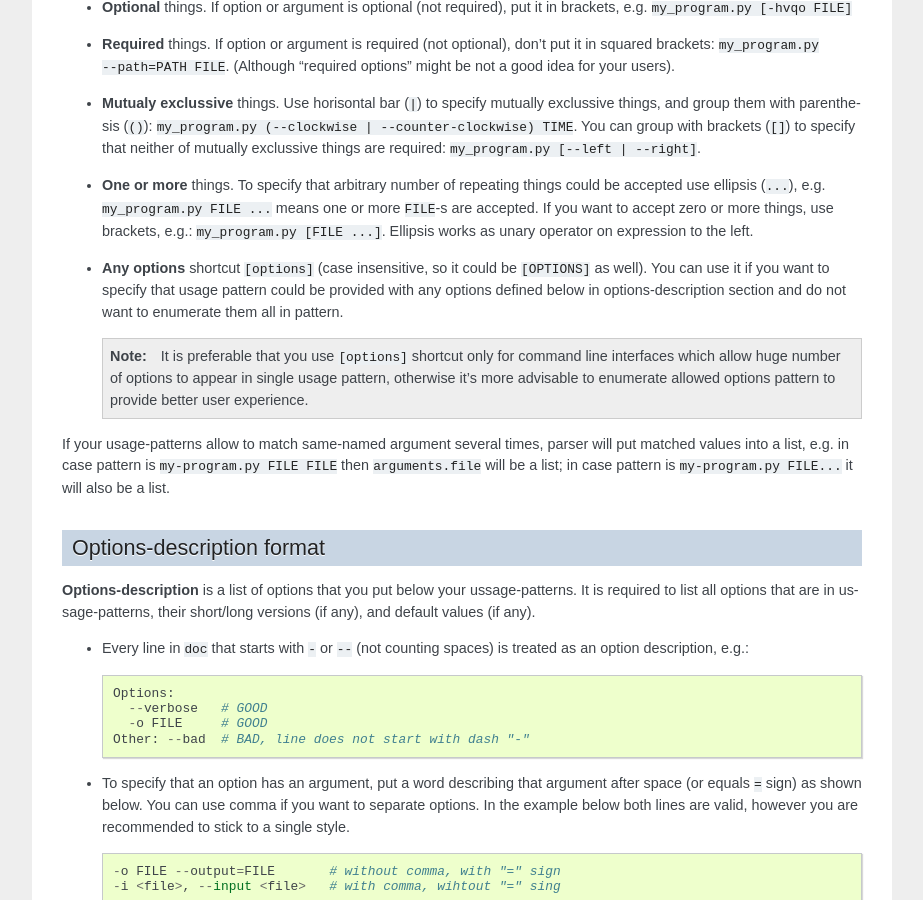
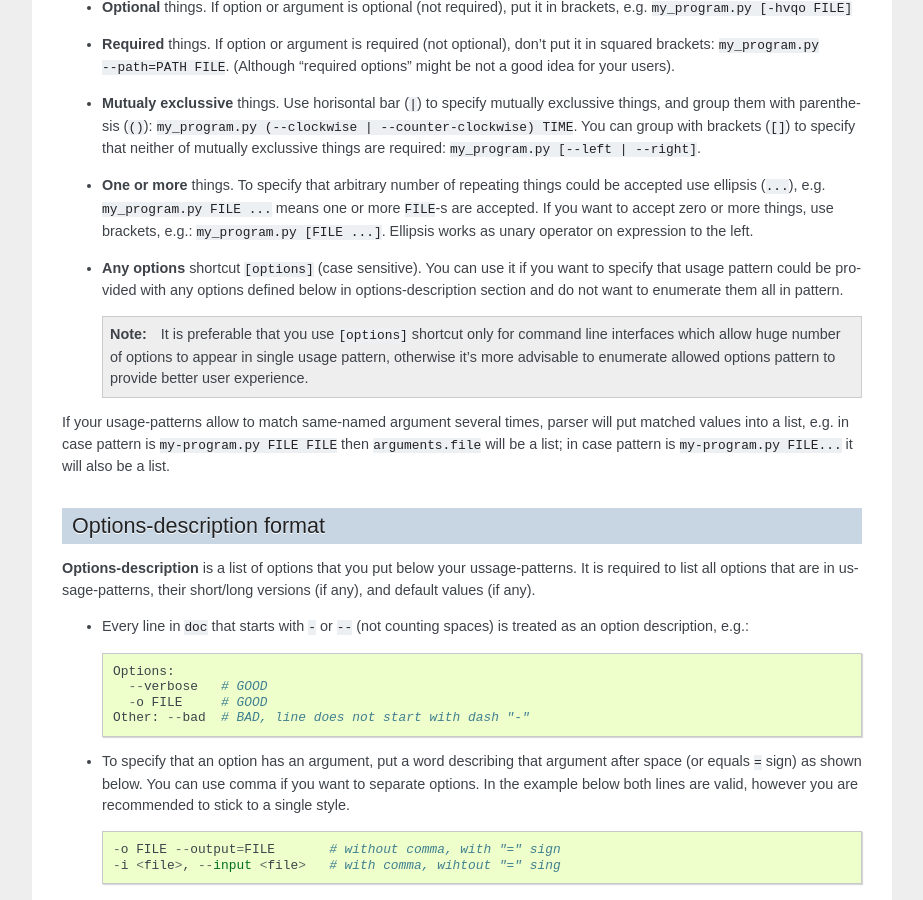
Before and after one commit to docopt/docopt, a Sphinx documentation site: the page built from docs/index.rst, in a window 1280 px wide and 900 px high, scrolled down 3976 px. Shown: the whole window, without its empty margins (198-1121 px from the left). Built offline with Sphinx 7.4.7, drawn with Linux system fonts in a browser that asks for light colours.

Commit message:
Make options-shortcut case-sensitive.

```diff
--- a/docopt.py
+++ b/docopt.py
@@ -414,7 +414,7 @@ def pattern(source, options=None):
         elif source[0] == '[':
             matching = matching_paren(source)
             sub_parse = source[1:matching]
-            if " ".join(sub_parse).lower() == 'options':
+            if " ".join(sub_parse) == 'options':
                 parsed += [Optional(AnyOptions())]
             else:
                 parsed += [Optional(*pattern(sub_parse, options=options).children)]
--- a/docs/index.rst
+++ b/docs/index.rst
@@ -265,8 +265,8 @@ Each pattern can consist of following elements:
   If you want to accept zero or more things, use brackets, e.g.:
   ``my_program.py [FILE ...]``. Ellipsis works as unary operator on
   expression to the left.
-- **Any options** shortcut ``[options]`` (case insensitive, so it could be
-  ``[OPTIONS]`` as well). You can use it if you want to specify that usage
+- **Any options** shortcut ``[options]`` (case sensitive).
+  You can use it if you want to specify that usage
   pattern could be provided with any options defined below in
   options-description section and do not want to enumerate them all in pattern.
 
```
